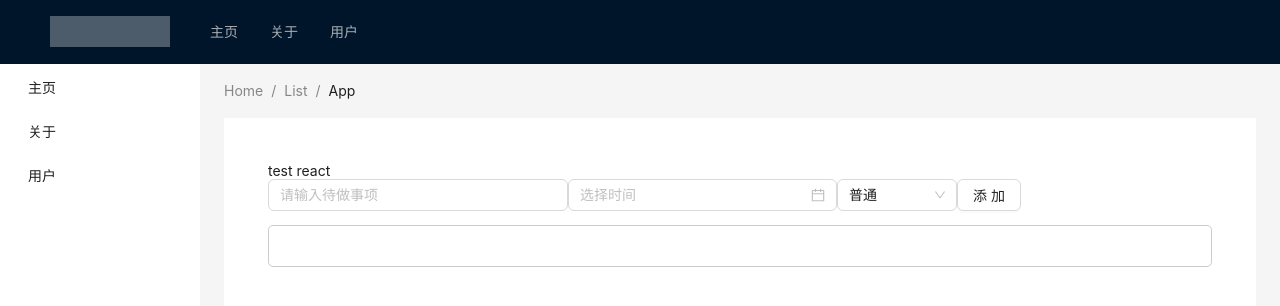
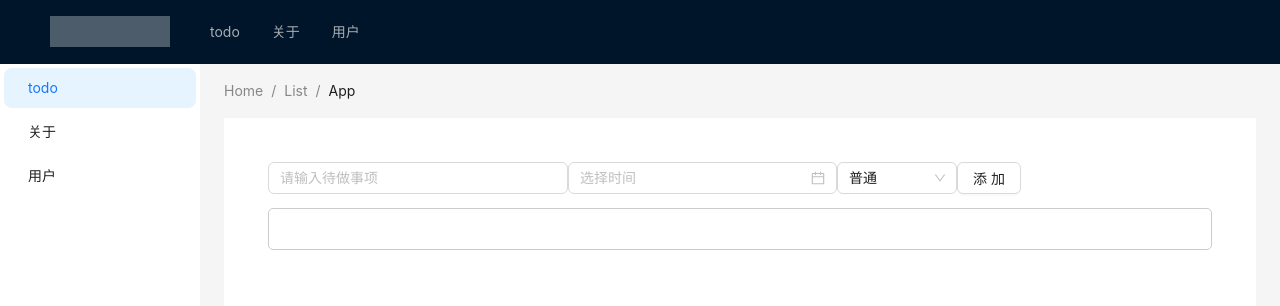
Before and after one commit to leixhao/rt-todo, a React (Create React App) app: page / in a window 1280 px wide. Shown: the top 306 px of the page. Built offline with nearby package versions, Linux system fonts and the light colour scheme.

Commit message:
跳转优化

```diff
--- a/package.json
+++ b/package.json
@@ -14,6 +14,7 @@
     "react-dom": "^18.2.0",
     "react-router-dom": "6",
     "react-scripts": "5.0.1",
+    "redux": "^4.2.1",
     "web-vitals": "^2.1.4"
   },
   "scripts": {
--- a/src/components/Layout/index.js
+++ b/src/components/Layout/index.js
@@ -27,10 +27,11 @@ const items1 = ["1", "2", "3"].map((key) => ({
 }));
 
 const routerArr = [
-  { path: "/", name: "主页" },
-  { path: "/about", name: "关于" },
-  { path: "/users", name: "用户" },
+  { path: "/home", name: "todo", key: "home" },
+  { path: "/about", name: "关于", key: "about" },
+  { path: "/users", name: "用户", key: "users" },
 ];
+const count = "3434";
 const items2 = [UserOutlined, LaptopOutlined, NotificationOutlined].map(
   (icon, index) => {
     const key = String(index + 1);
@@ -50,7 +51,7 @@ const items2 = [UserOutlined, LaptopOutlined, NotificationOutlined].map(
 );
 const items3 = routerArr.map((item) => {
   return {
-    key: item.path,
+    key: item.key,
     label: item.name,
     path: item.path,
   };
@@ -85,8 +86,8 @@ const LayoutBox = () => {
         >
           <Menu
             mode="inline"
-            defaultSelectedKeys={["1"]}
-            defaultOpenKeys={["sub1"]}
+            defaultSelectedKeys={["home"]}
+            defaultOpenKeys={["home"]}
             style={{
               height: "100%",
               borderRight: 0,
@@ -120,6 +121,7 @@ const LayoutBox = () => {
             <Routes>
               <Route path="/about" element={<About />} />
               <Route path="/users" element={<Users />} />
+              <Route path="/home" element={<Home />} />
               <Route path="/" element={<Home />} />
             </Routes>
           </Content>
--- a/src/test/Home/index.js
+++ b/src/test/Home/index.js
@@ -54,9 +54,6 @@ const Home = () => {
     console.log("Formatted Selected Time: ", dateString);
     dateChange(dateString);
   };
-  const onDateOk = (value) => {
-    console.log("onOk: ", value);
-  };
   const listChange = (index, arr) => {
     const newList = [...lists];
     arr.map((item) => {
@@ -73,12 +70,8 @@ const Home = () => {
     newList.splice(index, 1);
     setList(newList);
   };
-  useEffect(() => {
-    console.log("打印一个值");
-  }, []);
   return (
     <div id="todo">
-      test react
       <div className="search">
         <Input
           style={{ width: "300px" }}
@@ -91,7 +84,6 @@ const Home = () => {
           placeholder="选择时间"
           showTime
           onChange={onDateChange}
-          onOk={onDateOk}
         />
         <Select
           defaultValue="public"
@@ -106,7 +98,6 @@ const Home = () => {
       <div>
         <ul className="todoList">
           {lists.map((item, index) => (
-            // <li className='todoItem' key={index} onClick={() => doSomeThing(index)}>
             <li className="todoItem" key={index}>
               <input
                 type="checkbox"
@@ -171,14 +162,6 @@ const Home = () => {
                 </div>
               )}
             </li>
-            // <li className={item.is ? 'todoItem endTodo' : 'todoItem'} key={index}>{item.is}{item.do}
-            //   <div className='endAnimal' onClick={doSomeThing(index)}>
-            //     <svg width="400" height="400">
-            //       <circle fill="none" stroke="#68E534" stroke-width="20" cx="200" cy="200" r="190" className="circle" stroke-linecap="round" transform="rotate(-90 200 200) " />
-            //       <polyline fill="none" stroke="#68E534" stroke-width="24" points="88,214 173,284 304,138" stroke-linecap="round" stroke-linejoin="round" className="tick" />
-            //     </svg>
-            //   </div>
-            // </li>
           ))}
         </ul>
       </div>
--- a/src/test/User/index.js
+++ b/src/test/User/index.js
@@ -1,6 +1,7 @@
 import React, { Component, useState, useRef, useEffect } from "react";
 import { Space, Table, Tag } from "antd";
 import { getListGroupTeam, getTeamList } from "../../api/index";
+import Childcom from '../Users'
 
 const User = () => {
   const [isAxios, setAxios] = useState(false);
@@ -25,7 +26,7 @@ const User = () => {
     getTeamList(paramsData).then(res =>{
       console.log(res.info)
       res.info.map((item,index) =>{
-        item.key = index
+        return item.key = index
       })
       setTeamList(res.info)
     })
@@ -126,6 +127,7 @@ const User = () => {
   ];
   return (
     <div>
+      <Childcom data={paramsData} />
       <Table columns={columns} dataSource={data} />
       <Table columns={teamColumns} dataSource={teamList} />
     </div>
--- a/src/test/Users.js
+++ b/src/test/Users.js
@@ -1,13 +1,13 @@
-import React, { Component } from 'react';
-import { Button } from 'antd';
-class Users extends Component {
-  render() {
-    return (
-      <div>
-        <Button>跳转到员工页面</Button>
-      </div>
-    );
-  }
-}
+import React, { Component } from "react";
+import { Button } from "antd";
+const Childcom = (props) => {
+  console.log(props)
+  return(
+    <div>
+      {props.data.userId}
+      <Button>跳转到员工页面</Button>
+    </div>
+  );
+};
 
-export default Users;
+export default Childcom;
```
Also changed, not shown: 1 other file (tests, documents, lock files or other folders).
